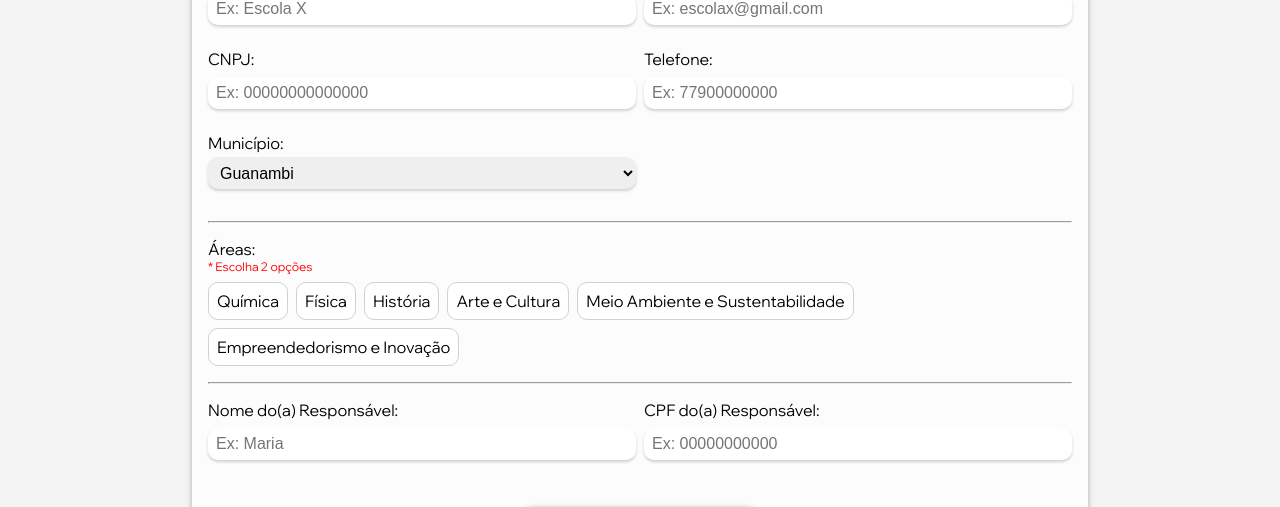
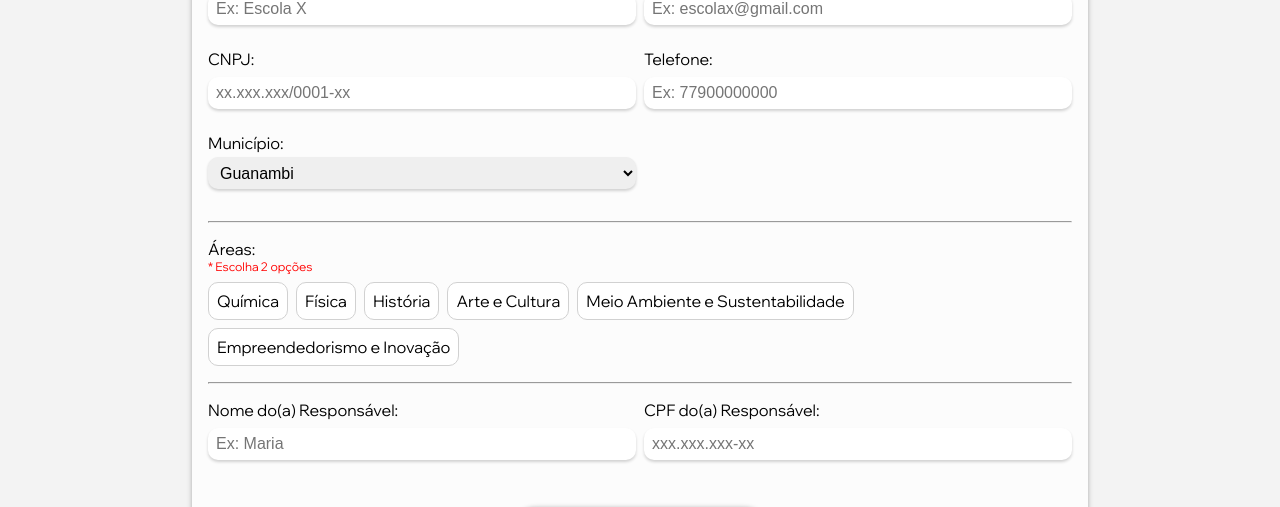
Before and after one commit to pedroluca/olimpiadas-cientificas, a React (Vite) app: page /cadastro in a window 1280 px wide. Shown: the part 239-746 px from the top of the page. Built offline with nearby package versions, Linux system fonts and the light colour scheme.

Commit message:
feat: adicionar feature de mascara no cnpj e cpf, de acordo o usuario digita a pontuação aparece

```diff
--- a/src/pages/Cadastro/Cadastro.jsx
+++ b/src/pages/Cadastro/Cadastro.jsx
@@ -10,7 +10,7 @@ export function CadastroAluno(props) {
   const [escola, setEscola] = useState({})
 
   useEffect(() => {
-    axios.get('http://localhost/aluno/login').then(function(res){
+    axios.get('https://api.olimpiadasdosertaoprodutivo.com/api/aluno/login').then(function(res){
       setEscola(res.data)
     })
   }, [])
@@ -39,7 +39,7 @@ export function CadastroAluno(props) {
     }
 
     try {
-      const response = await fetch('https://api.olimpiadasdosertaoprodutivo.com/aluno/cadastro', requisicao)
+      const response = await fetch('https://api.olimpiadasdosertaoprodutivo.com/api/aluno/cadastro', requisicao)
       if (!response.ok) {
         throw new Error(`HTTP error! status: ${response.status}`)
       }
--- a/src/pages/Cadastro/CadastroEscola.jsx
+++ b/src/pages/Cadastro/CadastroEscola.jsx
@@ -1,6 +1,7 @@
 import { useState } from 'react'
 import { BotaoPrincipal } from '../../components/BotaoPrincipal/BotaoPrincipal'
 import ImgCadastro from '../../assets/images/cadastro.jpg'
+import InputMask from 'react-input-mask'
 import './styles.css'
 
 export function CadastroEscola() {
@@ -17,27 +18,58 @@ export function CadastroEscola() {
 
   const [selectedCheckboxes, setSelectedCheckboxes] = useState([])
 
-  const handleChange = (e) => {
-    if (e.target.type === 'checkbox') {
-      if (e.target.checked) {
-        setSelectedCheckboxes([...selectedCheckboxes, e.target.value])
-        setFormData({
-          ...formData,
-          areas: [...formData.areas, e.target.value]
-        })
-      } else {
-        setSelectedCheckboxes(selectedCheckboxes.filter(value => value !== e.target.value))
-        setFormData({
-          ...formData,
-          areas: formData.areas.filter(value => value !== e.target.value)
-        })
+  // const handleChange = (e) => {
+  //   if (e.target.type === 'checkbox') {
+  //     if (e.target.checked) {
+  //       setSelectedCheckboxes([...selectedCheckboxes, e.target.value])
+  //       setFormData({
+  //         ...formData,
+  //         areas: [...formData.areas, e.target.value]
+  //       })
+  //     } else {
+  //       setSelectedCheckboxes(selectedCheckboxes.filter(value => value !== e.target.value))
+  //       setFormData({
+  //         ...formData,
+  //         areas: formData.areas.filter(value => value !== e.target.value)
+  //       })
+  //     }
+  //   } else {
+  //     setFormData({
+  //       ...formData,
+  //       [e.target.name]: e.target.value
+  //     })
+  //   }
+  // }
+
+  // const [checkedCount, setCheckedCount] = useState(0)
+
+  function handleChange(event) {
+    const { name, type } = event.target
+    let value
+
+    if (type === 'checkbox') {
+      value = event.target.checked
+
+      // If the checkbox is being checked and we've already reached the limit, ignore this event
+      if (value && selectedCheckboxes.length >= 2) {
+        return
       }
+
+      // Update the array of selected checkboxes
+      setSelectedCheckboxes(prevCheckboxes => {
+        if (value) {
+          // If the checkbox is being checked, add it to the array
+          return [...prevCheckboxes, event.target.value]
+        } else {
+          // If the checkbox is being unchecked, remove it from the array
+          return prevCheckboxes.filter(checkbox => checkbox !== event.target.value)
+        }
+      })
     } else {
-      setFormData({
-        ...formData,
-        [e.target.name]: e.target.value
-      })
+      value = event.target.value
     }
+
+    setFormData(prevState => ({ ...prevState, [name]: value }))
   }
 
   const handleSubmit = async (e) => {
@@ -50,7 +82,7 @@ export function CadastroEscola() {
     }
 
     try {
-      const response = await fetch('https://api.olimpiadasdosertaoprodutivo.com/escola/cadastro', requisicao)
+      const response = await fetch('https://api.olimpiadasdosertaoprodutivo.com/api/escola/cadastro', requisicao)
       if (!response.ok) {
         throw new Error(`HTTP error! status: ${response.status}`)
       }
@@ -79,7 +111,16 @@ export function CadastroEscola() {
             </span>
             <span>
               <label htmlFor="cnpj">CNPJ:</label>
-              <input type="text" id="cnpj" name="cnpj" placeholder="Ex: 00000000000000" pattern="\d{14}" onChange={handleChange} required />
+              <InputMask
+                mask="99.999.999/0001-99"
+                type="text"
+                id="cnpj"
+                name="cnpj"
+                placeholder="xx.xxx.xxx/0001-xx"
+                onChange={handleChange}
+                required
+              />
+              {/* <input type="text" id="cnpj" name="cnpj" placeholder="Ex: 00000000000000" pattern="\d{14}" onChange={handleChange} required /> */}
             </span>
             <span>
               <label htmlFor="telefone">Telefone:</label>
@@ -151,7 +192,16 @@ export function CadastroEscola() {
             </span>
             <span>
               <label htmlFor="cpfResponsavel">CPF do(a) Responsável:</label>
-              <input type="text" id="cpfResponsavel" name="cpfResponsavel" placeholder="Ex: 00000000000" pattern="\d{11}" onChange={handleChange} required />
+              <InputMask
+                mask="999.999.999-99"
+                type="text"
+                id="cpfResponsavel"
+                name="cpfResponsavel"
+                placeholder="xxx.xxx.xxx-xx"
+                onChange={handleChange}
+                required
+              />
+              {/* <input type="text" id="cpfResponsavel" name="cpfResponsavel" placeholder="Ex: 00000000000" pattern="\d{11}" onChange={handleChange} required /> */}
             </span>
           </section>
           <BotaoPrincipal type="submit" content="Cadastrar" />
```
Also changed, not shown: package.json (+6 -5 lines), 1 other file (tests, documents, lock files or other folders).
